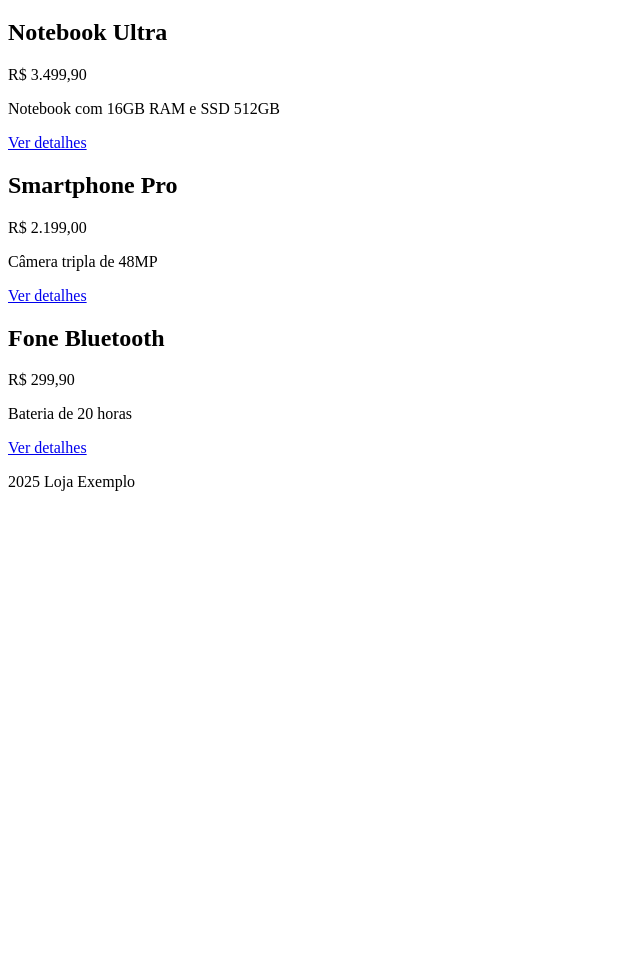
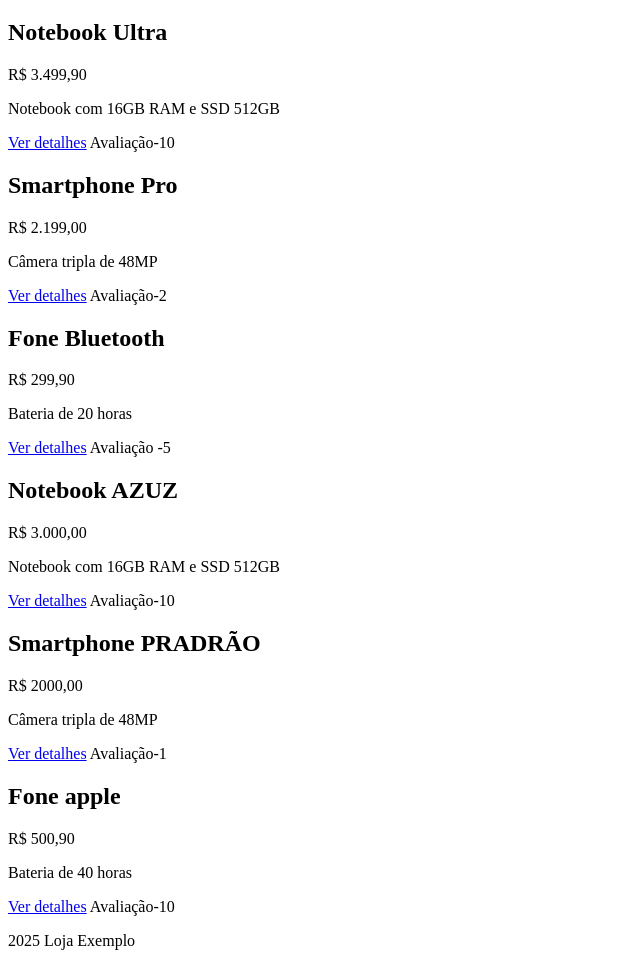
Before and after one commit to samoliveirav3-netizen/Teste.web, a plain HTML site: page index.html in a window 1280 px wide. Shown: the part 61-1027 px from the top of the page, without its empty margins (0-640 px from the left). Before the commit the page ends 800 px from the top, so only its background shows below. Drawn offline with Linux system fonts and the light colour scheme.

Commit message:
Add files via upload

```diff
--- a/index.html
+++ b/index.html
@@ -14,6 +14,7 @@
             <span class="preco">R$ 3.499,90</span>
             <p class="descricao">Notebook com 16GB RAM e SSD 512GB</p>
             <a href="/produto/1">Ver detalhes</a>
+            <span class="avaliacao">Avaliação-10 </span>
         </div>
 
         <div class="produto" id="p2">
@@ -21,6 +22,7 @@
             <span class="preco">R$ 2.199,00</span>
             <p class="descricao">Câmera tripla de 48MP</p>
             <a href="/produto/2">Ver detalhes</a>
+            <span class="avaliacao">Avaliação-2 </span>
         </div>
 
         <div class="produto" id="p3">
@@ -28,11 +30,38 @@
             <span class="preco">R$ 299,90</span>
             <p class="descricao">Bateria de 20 horas</p>
             <a href="/produto/3">Ver detalhes</a>
+            <span class="avaliacao">Avaliação -5</span>
         </div>
+
+             <div class="produto" id="p1">
+            <h2 class="nome">Notebook AZUZ</h2>
+            <span class="preco">R$ 3.000,00</span>
+            <p class="descricao">Notebook com 16GB RAM e SSD 512GB</p>
+            <a href="/produto/1">Ver detalhes</a>
+            <span class="avaliacao">Avaliação-10</span>
+        </div>
+
+        <div class="produto" id="p2">
+            <h2 class="nome">Smartphone PRADRÃO</h2>
+            <span class="preco">R$ 2000,00</span>
+            <p class="descricao">Câmera tripla de 48MP</p>
+            <a href="/produto/2">Ver detalhes</a>
+            <span class="avaliacao">Avaliação-1</span>
+        </div>
+
+        <div class="produto" id="p3">
+            <h2 class="nome">Fone apple</h2>
+            <span class="preco">R$ 500,90</span>
+            <p class="descricao">Bateria de 40 horas</p>
+            <a href="/produto/3">Ver detalhes</a>
+            <span class="avaliacao">Avaliação-10</span>
+        </div>
+
     </div>
 
     <div class="footer">
         <p>2025 Loja Exemplo</p>
     </div>
 </body>
+
 </html>
```
